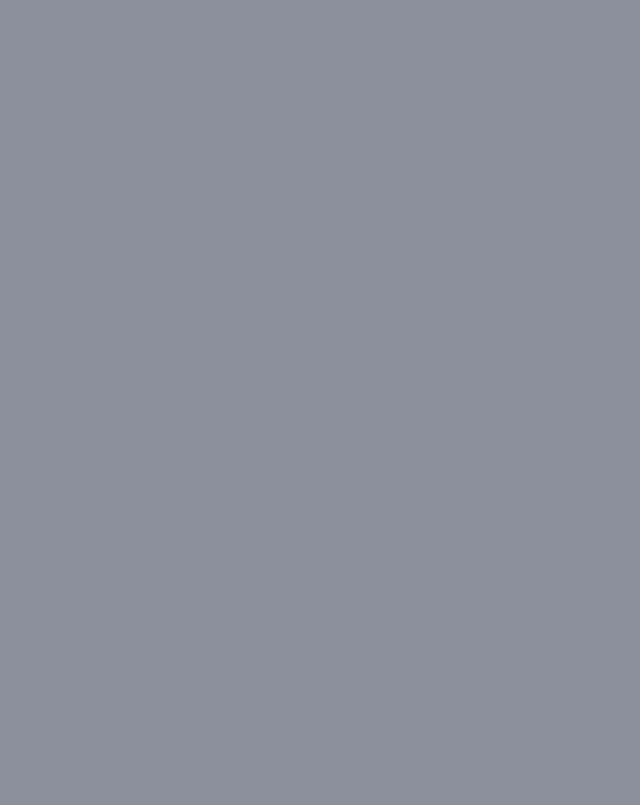
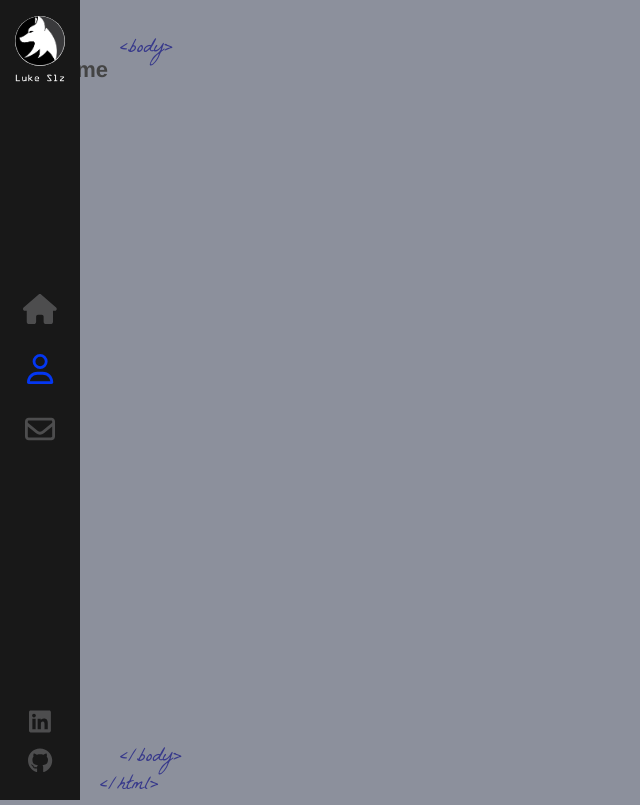
Before and after one commit to LukeSlz/LukeSlz_Portfolio, a React (Create React App) app: page /about in a window 1280 px wide. Before the commit this address had no page. Shown: the whole page, without its empty margins (0-640 px from the left). Built offline with nearby package versions, Linux system fonts and the light colour scheme.

Commit message:
Home and logo

```diff
--- a/src/App.tsx
+++ b/src/App.tsx
@@ -3,6 +3,7 @@ import './App.scss';
 import { Route, Routes } from 'react-router-dom';
 import Layout from './components/Layout/layout';
 import Home from './components/Home/home';
+import About from './components/About/about';
 
 function App() {
   return (
@@ -10,6 +11,7 @@ function App() {
     <Routes>
       <Route path='/' element={ <Layout />} >
         <Route index element={<Home />} />
+        <Route path='/about' element={<About />} />
       </Route>
     </Routes>
     </>
--- /dev/null
+++ b/src/components/About/about.tsx
@@ -0,0 +1,26 @@
+import './about.scss';
+import AnimatedLetters from '../AnimatedLetters/animatedLetters';
+import { useState } from 'react';
+
+const About = () => {
+
+  const [letterClass, setLetterClass] = useState('text-animate');
+  const abt: string = "About me"
+  const abtArr: string[] = abt.split("");
+
+  return (
+    <div className="container about-page">
+      <div className="text-zone">
+        <h1>
+          <AnimatedLetters
+            letterClass={letterClass}
+            strArr={abtArr}
+            idx={15}
+          />
+        </h1>
+      </div>
+    </div>
+  )
+};
+
+export default About;
--- a/src/components/Logo/logo.scss
+++ b/src/components/Home/Logo/logo.scss
@@ -3,9 +3,10 @@
   width: 400px;
   height: 60px;
   position: absolute;
-  top: 0;
+  top: -170px;
   right: 15%;
   bottom: 0;
   left: auto;
   margin: auto;
+  animation: fadeIn 4s;
 }
--- a/src/components/Logo/logo.tsx
+++ b/src/components/Home/Logo/logo.tsx
@@ -1,14 +1,8 @@
 import './logo.scss';
-import LogoW from '../../assets/images/WOLF.png';
-import { useRef } from 'react';
+import LogoW from '../../../assets/images/WOLF.png';
 
 
 const Logo = () => {
-
-  const bgRef = useRef();
-  const outlineLogoRef = useRef();
-  const solidLogoRef = useRef();
-
 
   return (
     <div className="logo-container">
--- a/src/components/Home/home.tsx
+++ b/src/components/Home/home.tsx
@@ -3,7 +3,7 @@ import LogoW from '../../assets/images/WOLF.png'
 import './home.scss';
 import { useEffect, useState } from 'react';
 import AnimatedLetters from '../AnimatedLetters/animatedLetters';
-import Logo from '../Logo/logo';
+import Logo from './Logo/logo';
 
 const Home = () => {
   const [letterClass, setLetterClass] = useState('text-animate');
```
Also changed, not shown: src/components/About/about.scss (added).
